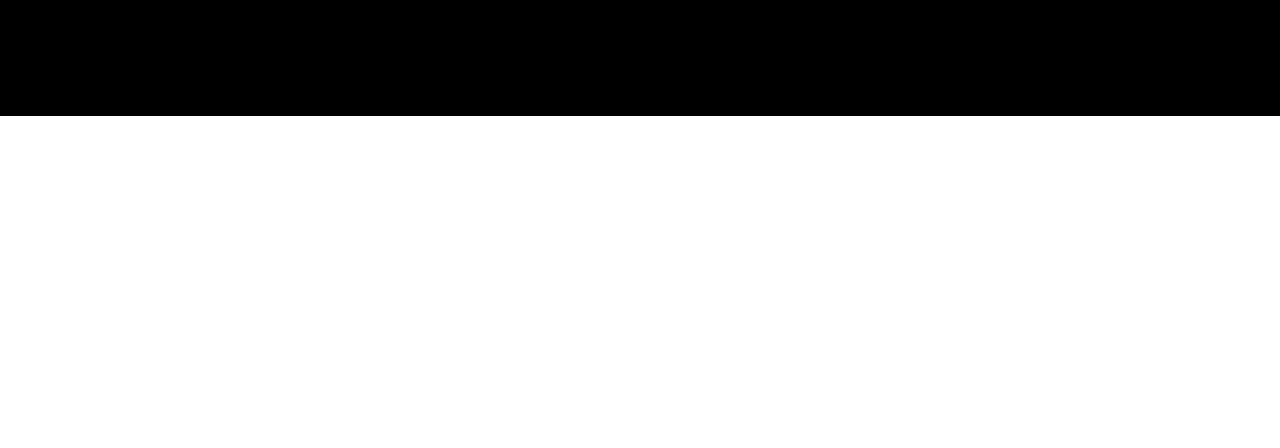
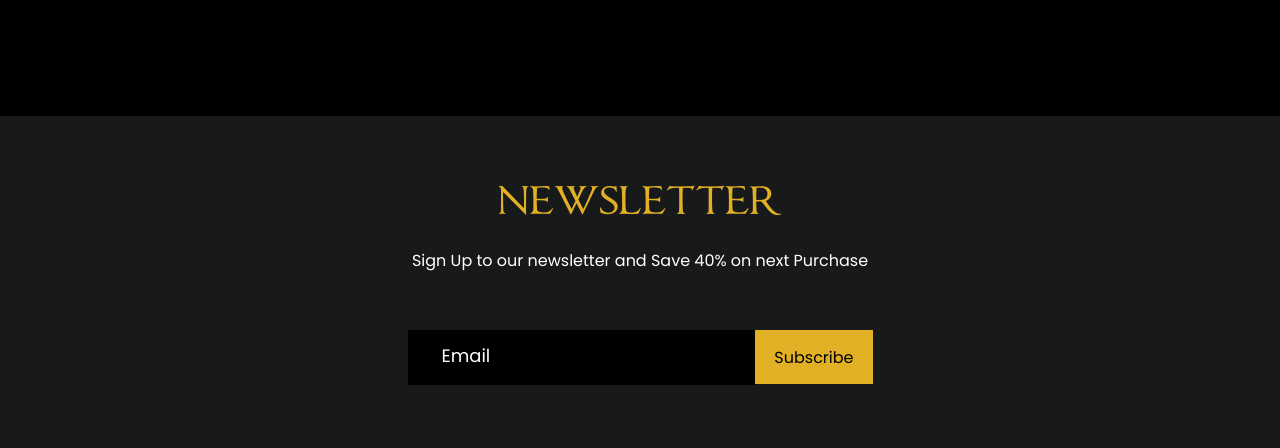
Before and after one commit to goncharenko-au/Food-Drink, a website: page src/index.html in a window 1280 px wide. Shown: the part 7012-7460 px from the top of the page. Before the commit the page ends 7128 px from the top, so only its background shows below. Drawn offline with nearby package versions, Linux system fonts and the light colour scheme; files that its build step writes are made by us from their sources; files whose address does not match are found by name.

Commit message:
added mailing block

```diff
--- a/src/index.html
+++ b/src/index.html
@@ -431,7 +431,6 @@
                 </ul>
             </div>
 
-
             <form class="contacts__form">
                 <div class="contacts__block">
                     <label for="name" class="contacts__label">Name</label>
@@ -450,9 +449,20 @@
                     <textarea type="text" name="message" class="contacts__message contacts__textarea"></textarea>
                 </div>
                 <button class="contacts__btn">Send</button>
-
             </form>
         </div>
+    </div>
+</section>
+
+<section class="mailing">
+    <div class="container">
+        <div class="mailing__title">newsletter</div>
+        <div class="mailing__text">Sign Up to our newsletter and Save 40% on next Purchase</div>
+        <form class="mailing__form" action="#">
+            <input type="text" class="mailing__input" placeholder="Email">
+            <button class="mailing__btn">Subscribe</button>
+        </form>
+
     </div>
 </section>
 
--- /dev/null
+++ b/src/sass/blocks/_mailing.scss
@@ -0,0 +1,38 @@
+.mailing {
+    padding: 57px 0 63px;
+    background-color: $grey-color;
+    &__title {
+        font-family: "ChocolateBox";
+        font-size: 48px;
+        color: $yellow-color;
+        text-align: center;
+        margin-bottom: 24px;
+    }
+    &__text {
+        text-align: center;
+        margin-bottom: 60px;
+    }
+    &__form {
+        margin: 0 auto;
+        width: 465px;
+        display: flex;
+    }
+    &__input {
+        width: 100%;
+        padding: 18px 34px;
+        background-color: #000;
+        color: #fff;
+        border: none;
+        // position: relative;
+        &::placeholder {
+            color: #fff;
+            font-size: 18px;
+        }
+    }
+    &__btn {
+        background-color: $yellow-color;
+        padding: 19px;
+        height: 54px;
+        border: none;
+    }
+}
--- a/src/sass/style.scss
+++ b/src/sass/style.scss
@@ -29,3 +29,4 @@ body {
 @import "blocks/offers";
 @import "blocks/events";
 @import "blocks/contacts";
+@import "blocks/mailing";
```
Also changed, not shown: dist/css/style.min.css, dist/index.html.
